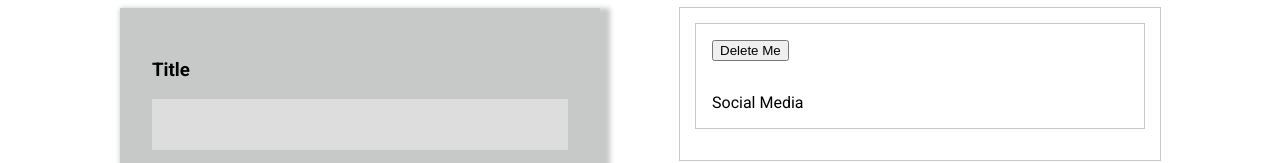
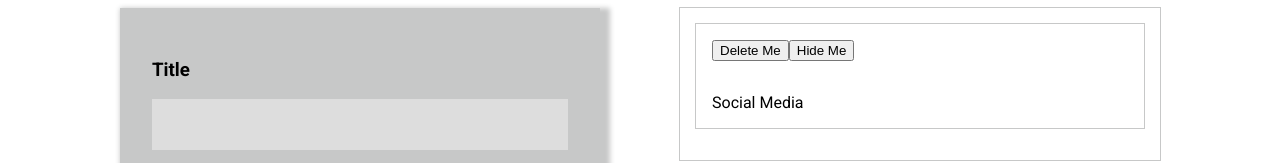
Before and after one commit to xScottishKrissx/live-text-redux, a React (Create React App) app: page / in a window 1280 px wide. Shown: the top 163 px of the page. Built offline with nearby package versions, Linux system fonts and the light colour scheme.

Commit message:
0.8.1 - Working on edit button

```diff
--- a/src/components/Post/post.js
+++ b/src/components/Post/post.js
@@ -6,9 +6,10 @@ import { updateArray } from '../../features/live-text'
 import './post.css'
 export default function Post({title, subtitle, body, type, id, timestamp}) {
     const dispatch = useDispatch()
-
+    // localStorage.clear()
     const [editMode, setEditMode] = useState(false)
     const liveText = useSelector((state) => state.livetext.value)
+    if(!liveText) return
     // console.log(liveText)
 
     if(!title || !body ) return
@@ -36,7 +37,26 @@ export default function Post({title, subtitle, body, type, id, timestamp}) {
     }
 
     const handleHide = () =>{
+        // console.log("Hide: " + id)
+        // const filterCurrentPosts = liveText.filter(x => x.id === id)
+        const postToHide = liveText.filter(x => x.id === id)
+        const setHidden = postToHide.map(item =>{
+            if(item.id === id) return {...item, type:"hidden"}
 
+        })
+
+        const currentPosts = liveText.filter(x => x.id !== id)
+
+        console.log(currentPosts)
+        console.log(setHidden)
+        const mergeObjects = {...currentPosts, ...setHidden}
+        console.log(mergeObjects)
+        // console.log(postToHide)
+        // console.log(setHidden)
+        // dispatch(updateArray(mergeObjects))
+        // localStorage.setItem("live-text", JSON.stringify(mergeObjects))
+
+        // Working on changing an value to hidden
     }
 
 
@@ -52,6 +72,7 @@ export default function Post({title, subtitle, body, type, id, timestamp}) {
 
             {/* <button onClick={handleEdit}>Edit Me</button> */}
             <button onClick={handleDelete}>Delete Me</button>
+            <button onClick={()=>handleHide()}>Hide Me</button>
 
             <div className='post-item-headline-wrapper'>
 
--- a/src/components/global-view.js
+++ b/src/components/global-view.js
@@ -7,6 +7,7 @@ import Post from './Post/post'
 export default function GlobalView() {
 
   const liveText = useSelector((state) => state.livetext.value)
+  // console.log(liveText)
   if(!liveText) return
 
   const displayLiveText = liveText.map((x, index) => {
```
